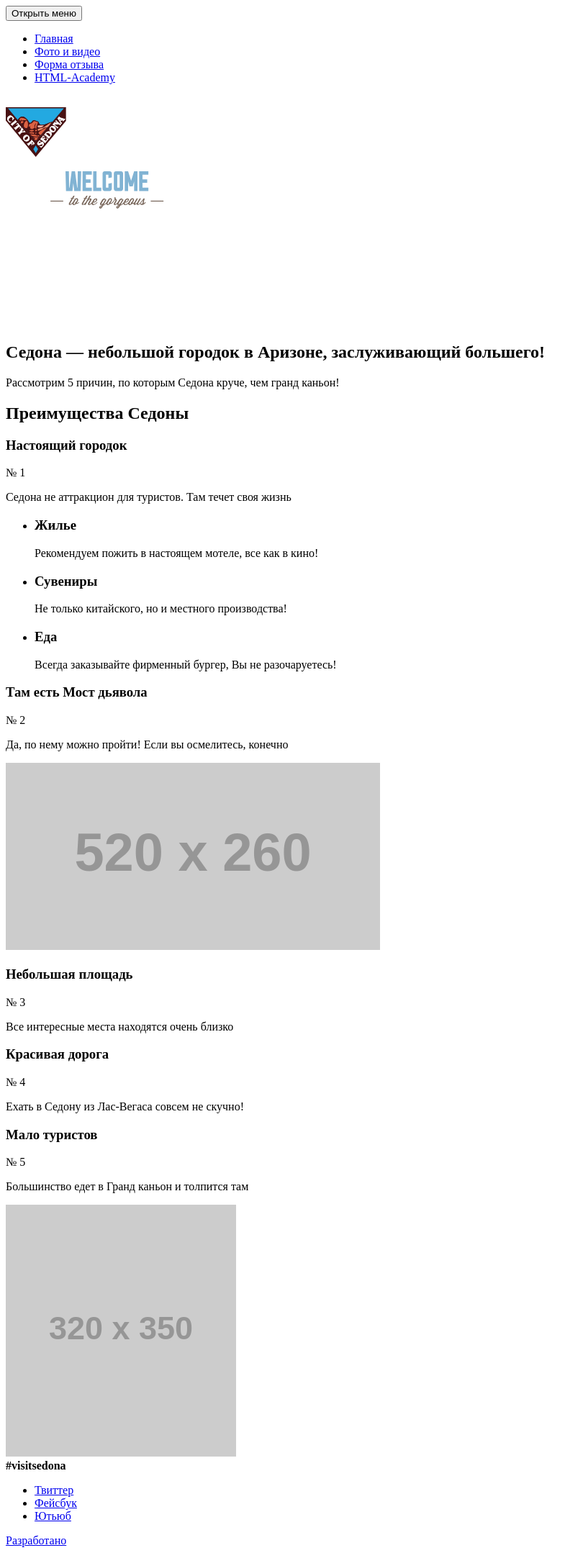
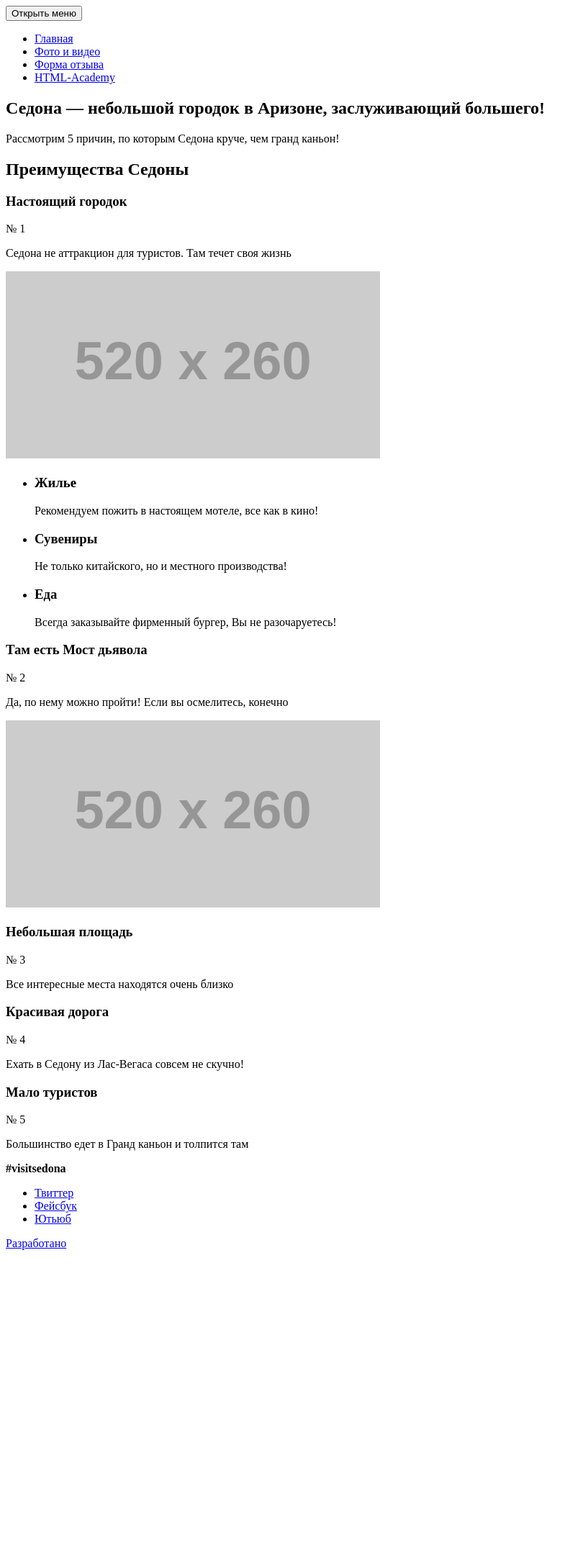
Before and after one commit to cptMess/902843-sedona-20, a website: page source/index.html in a window 1280 px wide. Shown: the whole page at 72% size, without its empty margins (0-810 px from the left). After the commit the page ends 1745 px from the top, so only its background shows below. Drawn offline with Linux system fonts and the light colour scheme; placeholder pictures from the web are drawn by us.

Commit message:
Добавил alt, убрал графику, проверил html

```diff
--- a/source/index.html
+++ b/source/index.html
@@ -30,7 +30,7 @@
         </ul>
       </div>
       <a class="page-header__logo">
-        <img src="img/logotype-mobile.svg.svg" width="84" height="101" alt="Седона">
+        <!--Тут будет логотип-->
       </a>
     </nav>
   </header>
@@ -38,7 +38,7 @@
   <main class="page-main">
     <section class="main-intro">
       <div class="main-intro__background">
-        <img src="img/logo-index.svg" alt="логотип с текстом">
+        <!--Тут будет логотип с текстом на фоне гор-->
       </div>
       <h1 class="main-intro__title">Седона — небольшой городок в Аризоне, заслуживающий большего!</h1>
       <p class="main-intro__lead">Рассмотрим 5 причин, по которым Седона круче, чем гранд каньон!</p>
@@ -52,8 +52,8 @@
           <span class="advanteges__number">№ 1</span>
           <p class="advanteges__text">Седона не аттракцион для туристов. Там течет своя жизнь</p>
         </div>
-        <div class="advanteges__photo-wrap>
-          <img src=" https://via.placeholder.com/520x260">
+        <div class="advanteges__photo-wrap">
+          <img src="https://via.placeholder.com/520x260" alt="фото города">
         </div>
       </div>
       <!--Рекомендации-->
@@ -81,7 +81,7 @@
         <p class="advanteges__text">Да, по нему можно пройти! Если вы осмелитесь,
           конечно</p>
       </div>
-      <div><img src="https://via.placeholder.com/520x260"></div>
+      <div><img src="https://via.placeholder.com/520x260" alt="фото Моста дьявола"></div>
       <!--Третье преимущество-->
       <div class="advanteges__wrap">
         <h3 class="advanteges__heading">Небольшая площадь</h3>
@@ -100,12 +100,8 @@
         <span class="advanteges__number">№ 5</span>
         <p class="advanteges__text">Большинство едет в Гранд каньон и толпится там</p>
       </div>
-      </div>
     </section>
     <!--Карта-->
-    <section class="map">
-      <div><img src="https://via.placeholder.com/320x350"></div>
-    </section>
   </main>
   <footer class="page-footer">
     <!--Соц.сети-->
```
Also changed, not shown: source/form.html (+1 -1 lines), source/photo.html (+10 -11 lines), Readme.md, source/img/logo-index-bckgrnd.jpg (deleted), source/img/logo-index.svg (deleted), source/img/logotype-mobile.svg.svg (deleted).
